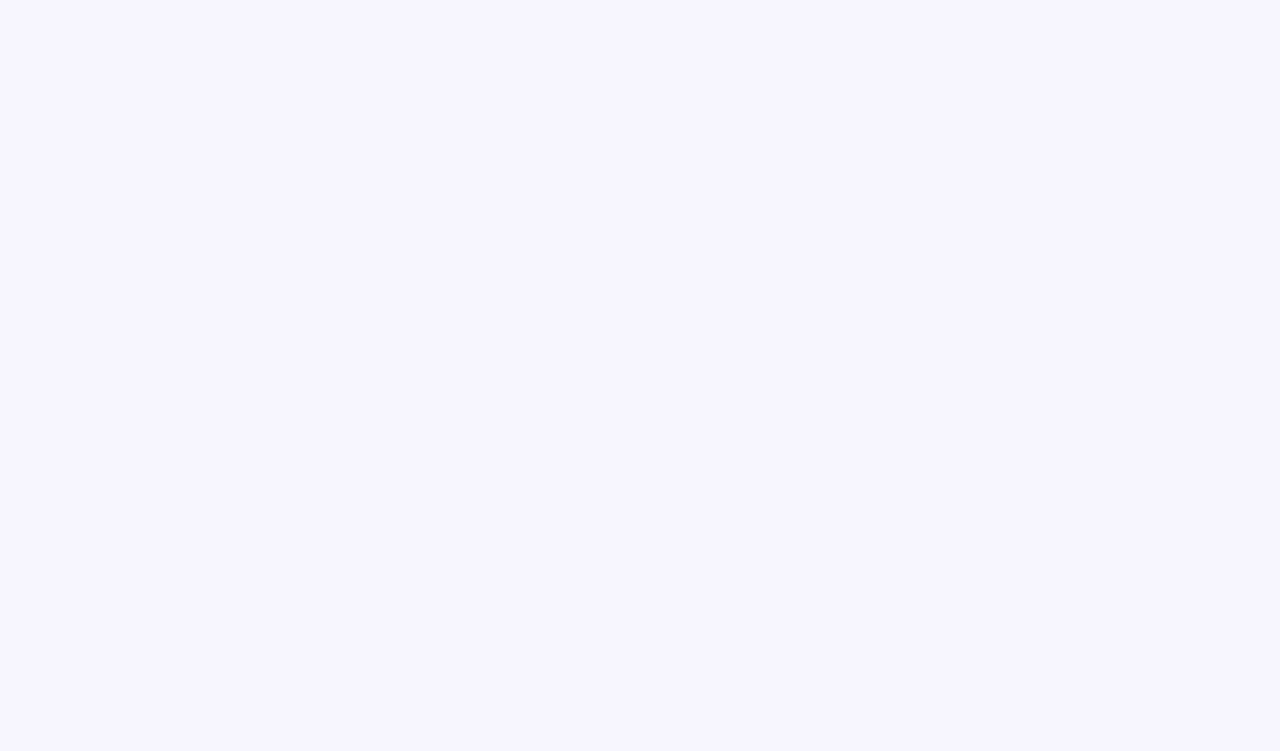
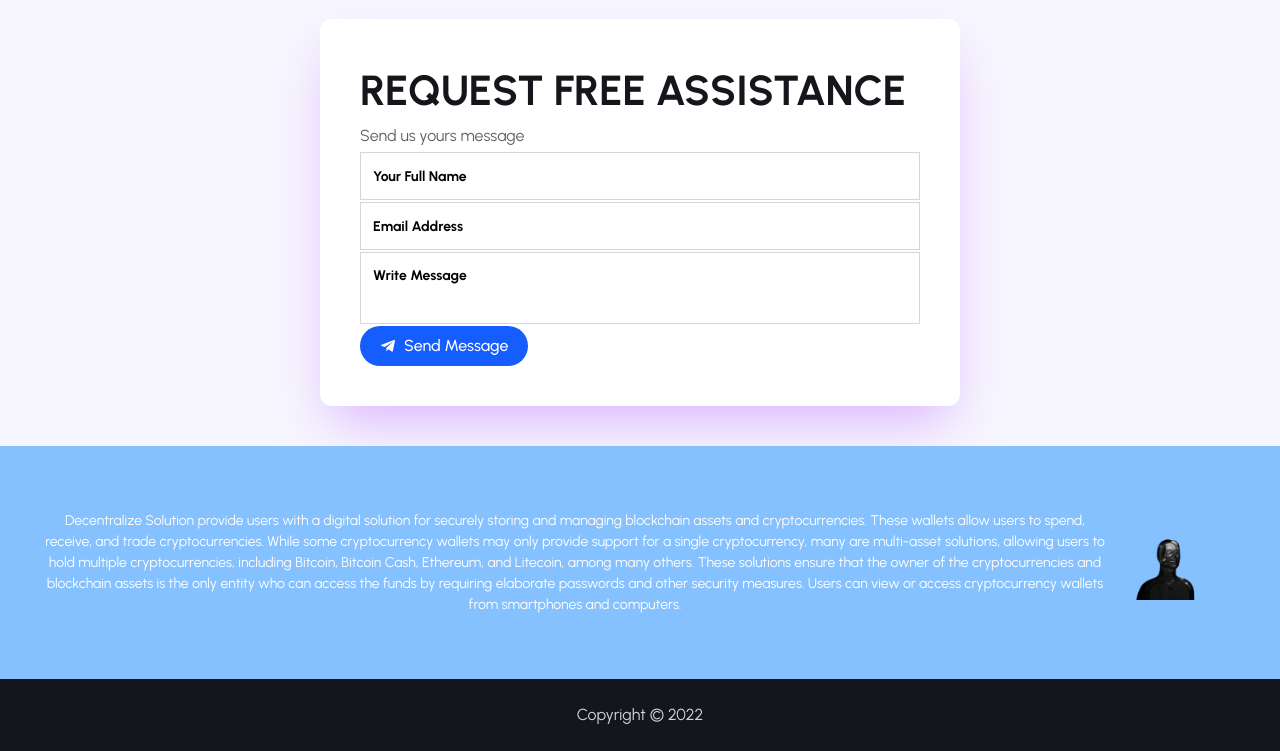
Before and after one commit to Yungflashh/weg3, a React (Vite) app: page / in a window 1280 px wide. Shown: the part 1643-2394 px from the top of the page. Before the commit the page ends 1582 px from the top, so only its background shows below. Built offline with nearby package versions, Linux system fonts and the light colour scheme; a web font is replaced by a local one.

Commit message:
done with footer

```diff
--- /dev/null
+++ b/src/components/Footer.jsx
@@ -0,0 +1,20 @@
+import React from 'react'
+import footerImg from "../assets/footer_img.png"
+
+const Footer = () => {
+  return (
+    <div>
+    <div className=' bg-[#85C0FF] flex py-16 px-10'>
+      <p className=' text-[14px] text-white text-center'>
+      Decentralize Solution provide users with a digital solution for securely storing and managing blockchain assets and cryptocurrencies. These wallets allow users to spend, receive, and trade cryptocurrencies. While some cryptocurrency wallets may only provide support for a single cryptocurrency, many are multi-asset solutions, allowing users to hold multiple cryptocurrencies, including Bitcoin, Bitcoin Cash, Ethereum, and Litecoin, among many others. These solutions ensure that the owner of the cryptocurrencies and blockchain assets is the only entity who can access the funds by requiring elaborate passwords and other security measures. Users can view or access cryptocurrency wallets from smartphones and computers.
+      </p>
+      <img className='w-[130px] h-[90px]' src={footerImg} alt="" />
+    </div>
+    <section className=' bg-[#14161B] text-gray-300 flex justify-center items-center py-6'>
+        <p>Copyright &copy; 2022</p>
+      </section>
+    </div>
+  )
+}
+
+export default Footer
--- /dev/null
+++ b/src/components/Form.jsx
@@ -0,0 +1,26 @@
+import React from 'react'
+import { FaTelegramPlane } from "react-icons/fa";
+
+const Form = () => {
+  return (
+    <div className=' bg-white w-[50%] mx-auto p-10 grid gap-0.5 mt-20 mb-10 shadow-2xl shadow-purple-300 rounded-xl'>
+      <h1 className=' text-[42px] font-[700] text-[#14161b]'>REQUEST FREE ASSISTANCE</h1>
+      <p className=' text=[18px] font-[400] text-[#616161] mb-0.5'>Send us yours message</p>
+      <div className=' border-1 h-12 text-[14px] font-bold flex items-center px-3 border-gray-300'>
+        <p>Your Full Name</p>
+      </div>
+      <div className=' border-1 h-12 text-[14px] font-bold flex items-center px-3 border-gray-300'>
+        <p>Email Address</p>
+      </div>
+      <div className=' border-1 h-18 text-[14px] font-bold flex place-items-start pt-3 px-3 border-gray-300'>
+        <p>Write Message</p>
+      </div>
+      <button className=' w-[max-content] flex items-center justify-center gap-2 bg-blue-600 py-2 px-5 rounded-3xl text-white font-medium'>
+              <FaTelegramPlane color='#fff'/>
+              <p>Send Message</p>
+              </button>
+    </div>
+  )
+}
+
+export default Form
--- a/src/pages/HomePage.jsx
+++ b/src/pages/HomePage.jsx
@@ -3,6 +3,8 @@ import Header from '../components/static/Header/Header'
 import HeroSection from '../components/HeroSection'
 import Peer from '../components/Peer'
 import Auth from '../components/Auth'
+import Form from '../components/Form'
+import Footer from '../components/Footer'
 
 const HomePage = () => {
   return (
@@ -11,6 +13,8 @@ const HomePage = () => {
         <HeroSection/>
         <Peer/>
         <Auth/>
+        <Form/>
+        <Footer/>
     </div>
   )
 }
```
Also changed, not shown: src/assets/footer_img.png (added).
